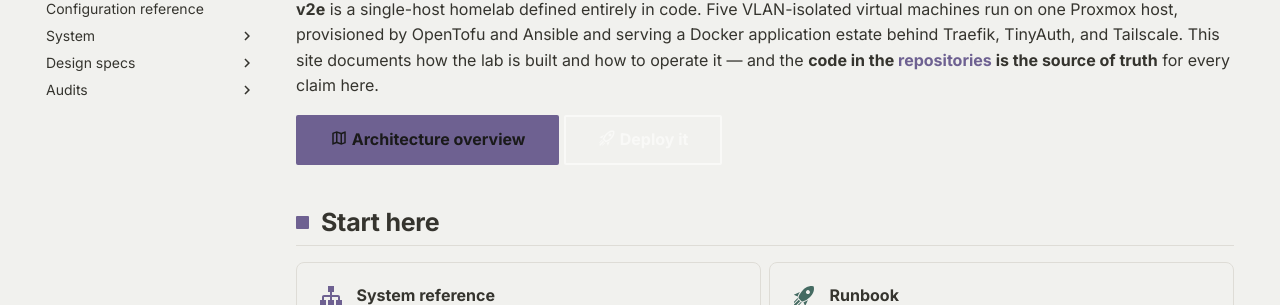
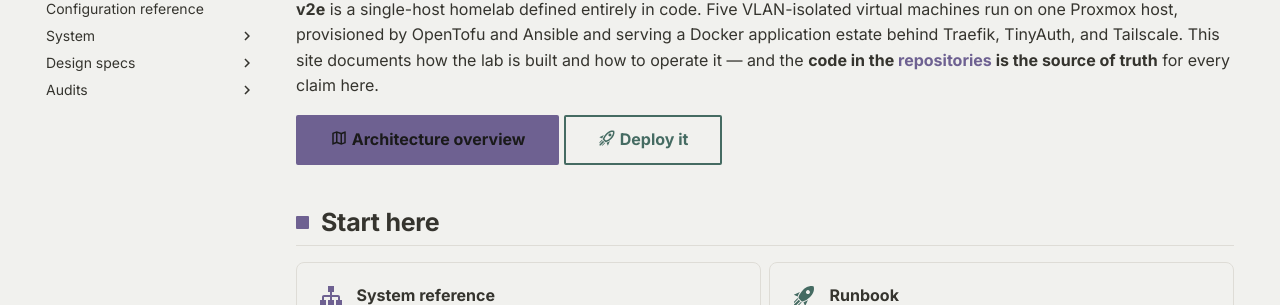
Before and after one commit to v2e-sh/v2e-docs, an MkDocs documentation site: the page built from docs/index.md, in a window 1280 px wide. Shown: the part 183-488 px from the top of the page. Built offline with MkDocs 1.6.1 and Material for MkDocs 9.7.7, drawn with Linux system fonts in a browser that asks for light colours; some web fonts are replaced; comment, search, counter and statistics services are not loaded.

Commit message:
docs: teal accent on the secondary landing button (was barely visible) (#15)

```diff
--- a/docs/assets/brand.css
+++ b/docs/assets/brand.css
@@ -350,4 +350,16 @@
 .md-typeset .md-button--primary:hover {
   background: color-mix(in srgb, var(--v2e-violet) 82%, #fff);
   border-color: color-mix(in srgb, var(--v2e-violet) 82%, #fff);
+  color: #1A1A1A;
 }
+/* secondary button — teal accent so it reads clearly next to the violet primary */
+.md-typeset .md-button:not(.md-button--primary) {
+  color: var(--v2e-teal);
+  border-color: var(--v2e-teal);
+  font-weight: 600;
+}
+.md-typeset .md-button:not(.md-button--primary):hover {
+  background: var(--v2e-teal);
+  border-color: var(--v2e-teal);
+  color: #1A1A1A;
+}
```
